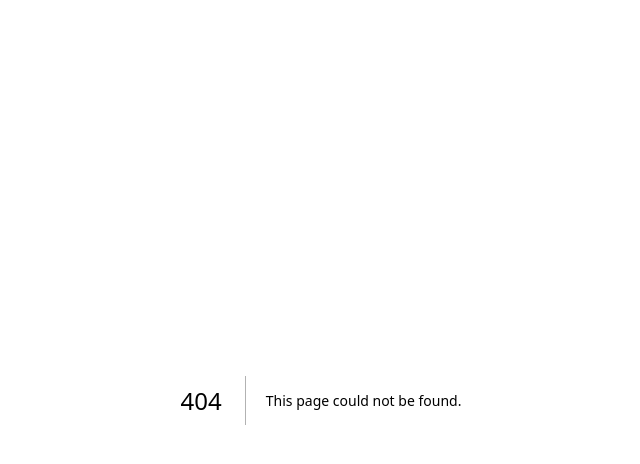
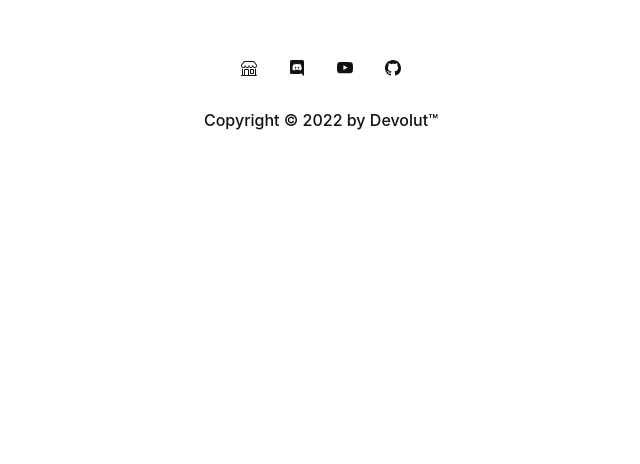
Before and after one commit to codingburgas/devolut, a Next.js app in the folder devolut-front-end/: page /footer in a window 1280 px wide. Before the commit this address had no page. Shown: the top 464 px of the page, without its empty margins (319-959 px from the left). Built offline with nearby package versions, Linux system fonts and the light colour scheme.

Commit message:
Add dashboard, header and footer

```diff
--- a/devolut-front-end/pages/_app.tsx
+++ b/devolut-front-end/pages/_app.tsx
@@ -1,11 +1,20 @@
-import { ChakraProvider } from "@chakra-ui/react";
+import { ChakraProvider, extendTheme } from "@chakra-ui/react";
 import type { AppProps } from "next/app";
 import { SessionProvider } from "next-auth/react";
+
+const theme = extendTheme({
+  colors: {
+    gray: {
+      700: "#222",
+      800: "#111"
+    }
+  }
+});
 
 export default function App({ Component, pageProps: { session, ...pageProps } }: AppProps) {
   return (
     <SessionProvider session={session}>
-      <ChakraProvider>
+      <ChakraProvider theme={theme}>
         <Component {...pageProps} />
       </ChakraProvider>
     </SessionProvider>
--- /dev/null
+++ b/devolut-front-end/pages/footer.tsx
@@ -0,0 +1,81 @@
+import React from 'react';
+import {
+  Box,
+  Icon,
+  IconButton,
+  ButtonGroup,
+  Text,
+  Center,
+  Tooltip,
+} from '@chakra-ui/react';
+
+const Footer = () => {
+  const ShopIcon = () => (
+    <Icon viewBox="0 0 16 16" fill="currentcolor">
+      <path d="M2.97 1.35A1 1 0 0 1 3.73 1h8.54a1 1 0 0 1 .76.35l2.609 3.044A1.5 1.5 0 0 1 16 5.37v.255a2.375 2.375 0 0 1-4.25 1.458A2.371 2.371 0 0 1 9.875 8 2.37 2.37 0 0 1 8 7.083 2.37 2.37 0 0 1 6.125 8a2.37 2.37 0 0 1-1.875-.917A2.375 2.375 0 0 1 0 5.625V5.37a1.5 1.5 0 0 1 .361-.976l2.61-3.045zm1.78 4.275a1.375 1.375 0 0 0 2.75 0 .5.5 0 0 1 1 0 1.375 1.375 0 0 0 2.75 0 .5.5 0 0 1 1 0 1.375 1.375 0 1 0 2.75 0V5.37a.5.5 0 0 0-.12-.325L12.27 2H3.73L1.12 5.045A.5.5 0 0 0 1 5.37v.255a1.375 1.375 0 0 0 2.75 0 .5.5 0 0 1 1 0zM1.5 8.5A.5.5 0 0 1 2 9v6h1v-5a1 1 0 0 1 1-1h3a1 1 0 0 1 1 1v5h6V9a.5.5 0 0 1 1 0v6h.5a.5.5 0 0 1 0 1H.5a.5.5 0 0 1 0-1H1V9a.5.5 0 0 1 .5-.5zM4 15h3v-5H4v5zm5-5a1 1 0 0 1 1-1h2a1 1 0 0 1 1 1v3a1 1 0 0 1-1 1h-2a1 1 0 0 1-1-1v-3zm3 0h-2v3h2v-3z"></path>
+    </Icon>
+  );
+
+  const DiscordIcon = () => (
+    <Icon viewBox="0 0 16 16" fill="currentcolor">
+      <path d="M6.552 6.712c-.456 0-.816.4-.816.888s.368.888.816.888c.456 0 .816-.4.816-.888.008-.488-.36-.888-.816-.888zm2.92 0c-.456 0-.816.4-.816.888s.368.888.816.888c.456 0 .816-.4.816-.888s-.36-.888-.816-.888z"></path>
+      <path d="M13.36 0H2.64C1.736 0 1 .736 1 1.648v10.816c0 .912.736 1.648 1.64 1.648h9.072l-.424-1.48 1.024.952.968.896L15 16V1.648C15 .736 14.264 0 13.36 0zm-3.088 10.448s-.288-.344-.528-.648c1.048-.296 1.448-.952 1.448-.952-.328.216-.64.368-.92.472-.4.168-.784.28-1.16.344a5.604 5.604 0 0 1-2.072-.008 6.716 6.716 0 0 1-1.176-.344 4.688 4.688 0 0 1-.584-.272c-.024-.016-.048-.024-.072-.04-.016-.008-.024-.016-.032-.024-.144-.08-.224-.136-.224-.136s.384.64 1.4.944c-.24.304-.536.664-.536.664-1.768-.056-2.44-1.216-2.44-1.216 0-2.576 1.152-4.664 1.152-4.664 1.152-.864 2.248-.84 2.248-.84l.08.096c-1.44.416-2.104 1.048-2.104 1.048s.176-.096.472-.232c.856-.376 1.536-.48 1.816-.504.048-.008.088-.016.136-.016a6.521 6.521 0 0 1 4.024.752s-.632-.6-1.992-1.016l.112-.128s1.096-.024 2.248.84c0 0 1.152 2.088 1.152 4.664 0 0-.68 1.16-2.448 1.216z"></path>
+    </Icon>
+  );
+
+  const YouTubeIcon = () => (
+    <Icon viewBox="0 0 16 16" fill="currentcolor">
+      <path d="M8.051 1.999h.089c.822.003 4.987.033 6.11.335a2.01 2.01 0 0 1 1.415 1.42c.101.38.172.883.22 1.402l.01.104.022.26.008.104c.065.914.073 1.77.074 1.957v.075c-.001.194-.01 1.108-.082 2.06l-.008.105-.009.104c-.05.572-.124 1.14-.235 1.558a2.007 2.007 0 0 1-1.415 1.42c-1.16.312-5.569.334-6.18.335h-.142c-.309 0-1.587-.006-2.927-.052l-.17-.006-.087-.004-.171-.007-.171-.007c-1.11-.049-2.167-.128-2.654-.26a2.007 2.007 0 0 1-1.415-1.419c-.111-.417-.185-.986-.235-1.558L.09 9.82l-.008-.104A31.4 31.4 0 0 1 0 7.68v-.123c.002-.215.01-.958.064-1.778l.007-.103.003-.052.008-.104.022-.26.01-.104c.048-.519.119-1.023.22-1.402a2.007 2.007 0 0 1 1.415-1.42c.487-.13 1.544-.21 2.654-.26l.17-.007.172-.006.086-.003.171-.007A99.788 99.788 0 0 1 7.858 2h.193zM6.4 5.209v4.818l4.157-2.408L6.4 5.209z"></path>
+    </Icon>
+  );
+
+  const GitHubIcon = () => (
+    <Icon viewBox="0 0 16 16" fill="currentcolor">
+      <path d="M8 0C3.58 0 0 3.58 0 8c0 3.54 2.29 6.53 5.47 7.59.4.07.55-.17.55-.38 0-.19-.01-.82-.01-1.49-2.01.37-2.53-.49-2.69-.94-.09-.23-.48-.94-.82-1.13-.28-.15-.68-.52-.01-.53.63-.01 1.08.58 1.23.82.72 1.21 1.87.87 2.33.66.07-.52.28-.87.51-1.07-1.78-.2-3.64-.89-3.64-3.95 0-.87.31-1.59.82-2.15-.08-.2-.36-1.02.08-2.12 0 0 .67-.21 2.2.82.64-.18 1.32-.27 2-.27.68 0 1.36.09 2 .27 1.53-1.04 2.2-.82 2.2-.82.44 1.1.16 1.92.08 2.12.51.56.82 1.27.82 2.15 0 3.07-1.87 3.75-3.65 3.95.29.25.54.73.54 1.48 0 1.07-.01 1.93-.01 2.2 0 .21.15.46.55.38A8.012 8.012 0 0 0 16 8c0-4.42-3.58-8-8-8z"></path>
+    </Icon>
+  );
+
+  return (
+    <Box marginTop={'12'} marginBottom={'5'}>
+      <Center>
+        <ButtonGroup spacing="2">
+          <Tooltip label="Shop" bg={'black'} textColor={'white'}>
+            <IconButton
+              bg={'whiteAlpha.200'}
+              aria-label="Shop"
+              icon={<ShopIcon />}
+            ></IconButton>
+          </Tooltip>
+          <Tooltip label="Discord" bg={'black'} textColor={'white'}>
+            <IconButton
+              bg={'whiteAlpha.200'}
+              aria-label="Discord"
+              icon={<DiscordIcon />}
+            ></IconButton>
+          </Tooltip>
+          <Tooltip label="YouTube" bg={'black'} textColor={'white'}>
+            <IconButton
+              bg={'whiteAlpha.200'}
+              aria-label="YouTube"
+              icon={<YouTubeIcon />}
+            ></IconButton>
+          </Tooltip>
+          <Tooltip label="GitHub" bg={'black'} textColor={'white'}>
+            <IconButton
+              bg={'whiteAlpha.200'}
+              aria-label="GitHub"
+              icon={<GitHubIcon />}
+            ></IconButton>
+          </Tooltip>
+        </ButtonGroup>
+      </Center>
+      <Center>
+        <Text marginTop={'5'} fontWeight="500">
+          Copyright © 2022 by Devolut™
+        </Text>
+      </Center>
+    </Box>
+  );
+};
+
+export default Footer;
```
Also changed, not shown: devolut-front-end/pages/header.tsx (added, +64 -0 lines), devolut-front-end/pages/index.tsx (+41 -1 lines).
